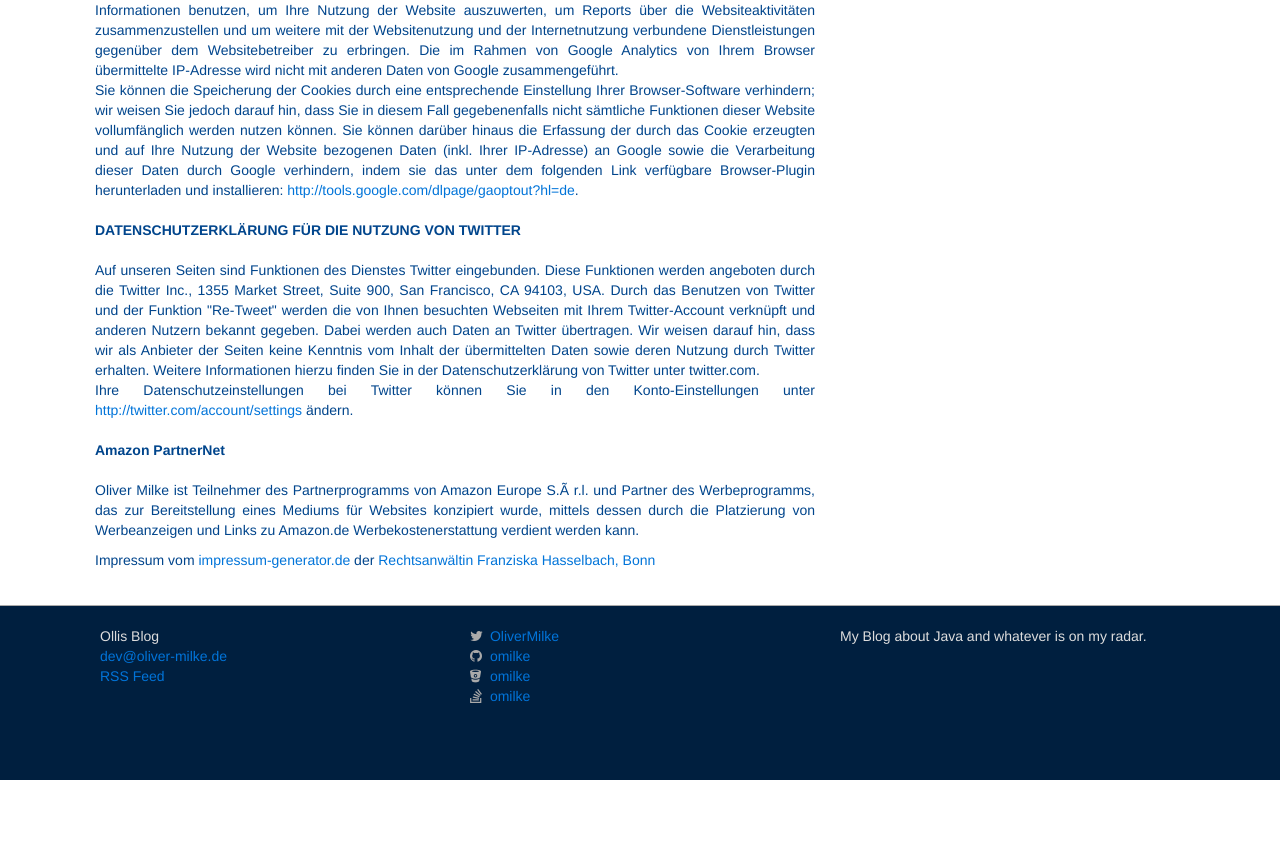
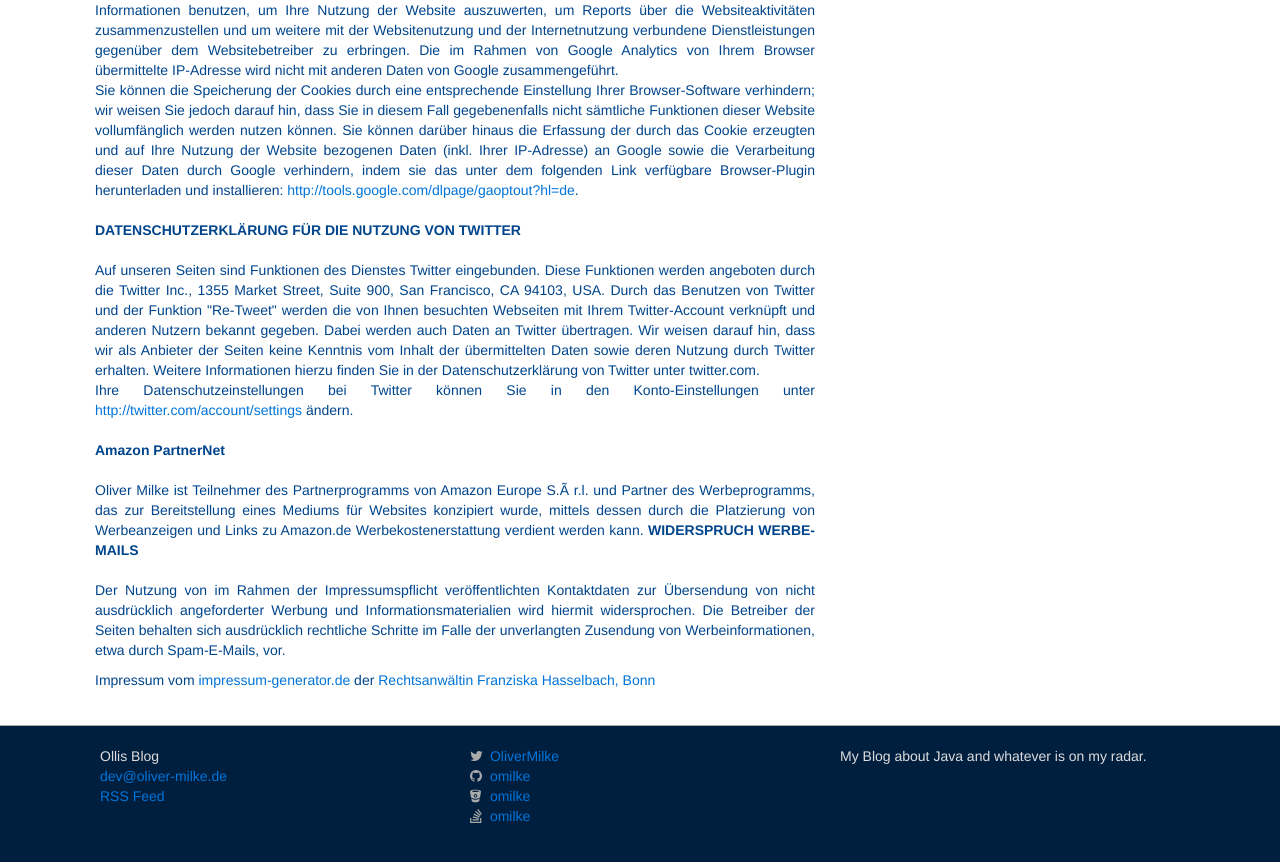
Before and after one commit to omilke/omilke.github.io, a Jekyll site: the page built from imprint.md, in a window 1280 px wide and 900 px high, scrolled down 2018 px. Shown: the top 862 px of the window. Built offline with Jekyll 4.4.1, drawn with Linux system fonts in a browser that asks for light colours; before the commit the page ends 2798 px from its top, so only the background shows below that.

Commit message:
update imprint

```diff
--- a/imprint.md
+++ b/imprint.md
@@ -46,6 +46,9 @@
 Auf unseren Seiten sind Funktionen des Dienstes Twitter eingebunden. Diese Funktionen werden angeboten durch die Twitter Inc., 1355 Market Street, Suite 900, San Francisco, CA 94103, USA. Durch das Benutzen von Twitter und der Funktion "Re-Tweet" werden die von Ihnen besuchten Webseiten mit Ihrem Twitter-Account verknüpft und anderen Nutzern bekannt gegeben. Dabei werden auch Daten an Twitter übertragen. Wir weisen darauf hin, dass wir als Anbieter der Seiten keine Kenntnis vom Inhalt der übermittelten Daten sowie deren Nutzung durch Twitter erhalten. Weitere Informationen hierzu finden Sie in der Datenschutzerklärung von Twitter unter twitter.com. <br>
 Ihre Datenschutzeinstellungen bei Twitter können Sie in den Konto-Einstellungen unter <a href="http://twitter.com/account/settings">http://twitter.com/account/settings</a> ändern. <br><br>
 <strong>Amazon PartnerNet</strong><br><br>
-Oliver Milke ist Teilnehmer des Partnerprogramms von Amazon Europe S.Ã  r.l. und Partner des Werbeprogramms, das zur Bereitstellung eines Mediums für Websites konzipiert wurde, mittels dessen durch die Platzierung von Werbeanzeigen und Links zu Amazon.de Werbekostenerstattung verdient werden kann.</p>
-<p>Impressum vom <a href="http://www.impressum-generator.de">impressum-generator.de</a> der <a href="http://www.kanzlei-hasselbach.de/rechtsanwalt-arbeitsrecht-bonn/">Rechtsanwältin Franziska Hasselbach, Bonn</a> </p>
+Oliver Milke ist Teilnehmer des Partnerprogramms von Amazon Europe S.Ã  r.l. und Partner des Werbeprogramms, das zur Bereitstellung eines Mediums für Websites konzipiert wurde, mittels dessen durch die Platzierung von Werbeanzeigen und Links zu Amazon.de Werbekostenerstattung verdient werden kann.
+<strong>WIDERSPRUCH WERBE-MAILS</strong><br><br>
+Der Nutzung von im Rahmen der Impressumspflicht veröffentlichten Kontaktdaten zur Übersendung von nicht ausdrücklich angeforderter Werbung und Informationsmaterialien wird hiermit widersprochen. Die Betreiber der Seiten behalten sich ausdrücklich rechtliche Schritte im Falle der unverlangten Zusendung von Werbeinformationen, etwa durch Spam-E-Mails, vor.
+<p>Impressum vom <a href="http://www.impressum-generator.de">impressum-generator.de</a> der <a href="http://www.kanzlei-hasselbach.de/rechtsanwalt-arbeitsrecht-bonn/">Rechtsanwältin Franziska Hasselbach, Bonn</a></p>
+</p>
 </div>
```
